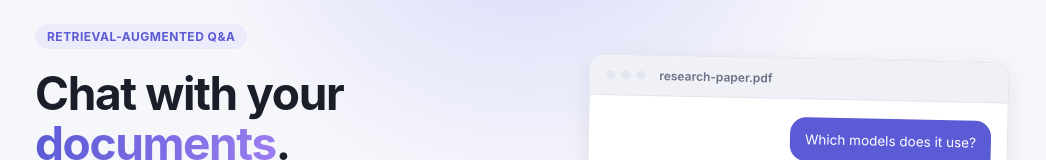
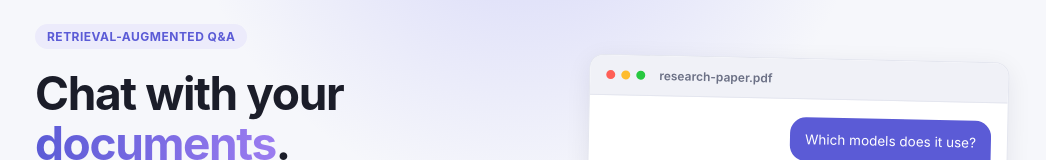
Before and after one commit to ahmad-zaman123/Paper-Mind, a React (Vite) app in the folder Frontend/: page / in a window 1280 px wide. Shown: the part 239-399 px from the top of the page, without its empty margins (113-1159 px from the left). Built offline with nearby package versions, Linux system fonts and the light colour scheme; no server answers.

Commit message:
Color preview window dots macOS-style (red/yellow/green)

```diff
--- a/Frontend/src/styles.css
+++ b/Frontend/src/styles.css
@@ -598,7 +598,15 @@ body {
   width: 9px;
   height: 9px;
   border-radius: 50%;
-  background: var(--border);
+}
+.preview-dot:nth-child(1) {
+  background: #ff5f57;
+}
+.preview-dot:nth-child(2) {
+  background: #febc2e;
+}
+.preview-dot:nth-child(3) {
+  background: #28c840;
 }
 .preview-file {
   margin-left: 8px;
```
